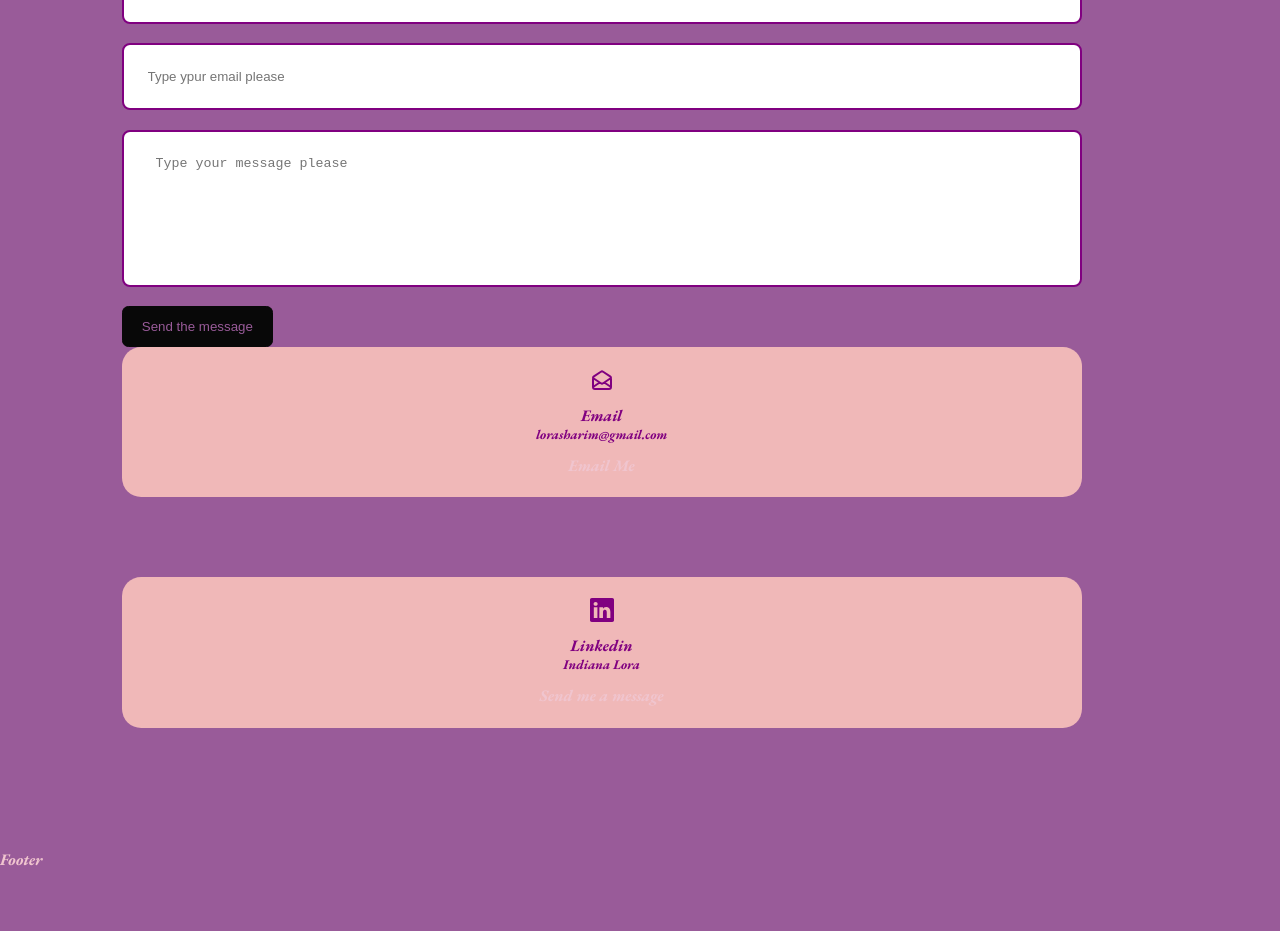
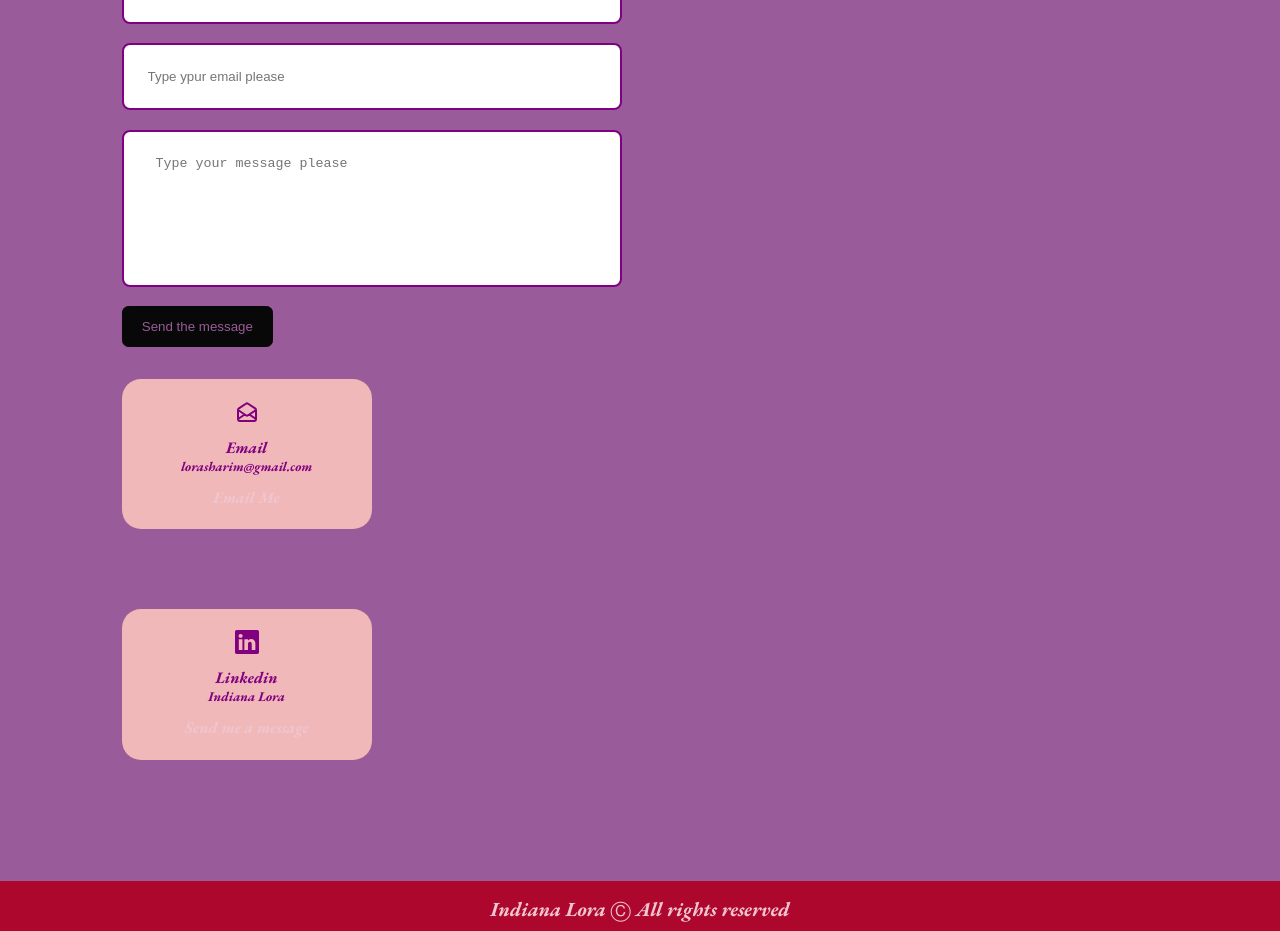
Before and after one commit to IndianaLora/Potfolio-, a React (Create React App) app: page / in a window 1280 px wide. Shown: the part 2686-3617 px from the top of the page. Before the commit the page ends 3556 px from the top, so only its background shows below. Built offline with nearby package versions, Linux system fonts and the light colour scheme.

Commit message:
added footer

```diff
--- a/src/components/contact/contact.css
+++ b/src/components/contact/contact.css
@@ -1,10 +1,12 @@
 .container.contact-conatiner {
   width: 58%;
+  margin: 0 auto;
   display: grid;
   grid-template-columns: 30% 58%;
   gap: 12%;
 }
 .contact-options {
+  max-width: 250px;
   display: grid;
   grid-template-columns: repeat(1, 1fr);
   gap: 5rem;
@@ -38,11 +40,14 @@ form {
 }
 input,
 textarea {
-  width: 100%;
+  max-width: 500px;
   padding: 1.5rem;
   border-radius: 0.5rem;
   border: 2px solid var(--background-color-secondary);
   resize: none;
+}
+button {
+  margin-bottom: 2rem;
 }
 /* Tablet */
 @media screen and (max-width: 1024px) {
--- a/src/components/footer/Footer.js
+++ b/src/components/footer/Footer.js
@@ -1,9 +1,9 @@
 import React from 'react'
-
+import "./footer.css"
 function Footer() {
     return (
-        <section>
-            <div>Footer</div>
+        <section className='footer'>
+            <div ><h2>Indiana Lora Ⓒ All rights reserved</h2></div>
         </section>
 
     )
--- a/src/components/footer/footer.css
+++ b/src/components/footer/footer.css
@@ -0,0 +1,14 @@
+.footer {
+  background-color: var(--dark);
+}
+.footer div {
+  display: flex;
+  flex-wrap: wrap;
+  padding: 15px;
+  height: 50px;
+}
+.footer h2 {
+  margin: 0 auto;
+  text-align: center;
+  font-size: 20px;
+}
```
